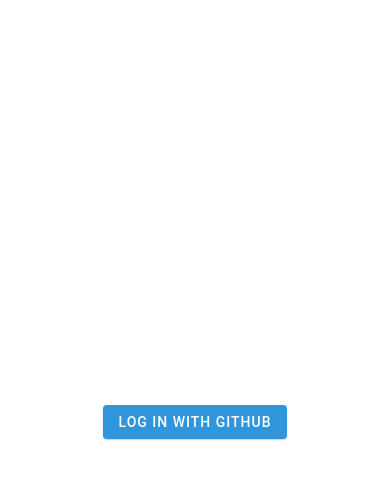
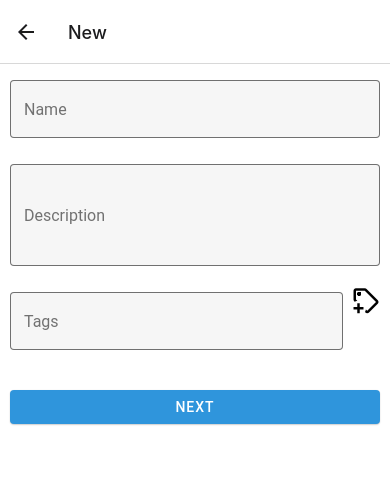
Before and after one commit to hertantoirawan/capstone-front, a React Native app: screen /NewResume in a window 390 px wide. Before the commit this address had no page. Shown: the top 478 px of the page. Built offline with nearby package versions, Linux system fonts and the light colour scheme; what expo-linking would draw is missing.

Commit message:
add more screens to create new resume flow

```diff
--- a/navigation/index.tsx
+++ b/navigation/index.tsx
@@ -23,6 +23,8 @@ import LoginScreen from "../screens/LoginScreen";
 import HomeScreen from "../screens/HomeScreen";
 import ProfileScreen from "../screens/ProfileScreen";
 import ResumeScreen from "../screens/ResumeScreen";
+import NewResumeScreen from "../screens/NewResumeScreen";
+import ReviewNewResumeScreen from "../screens/ReviewNewResumeScreen";
 import ProjectsScreen from "../screens/ProjectsScreen";
 import ProjectDetailsScreen from "../screens/ProjectDetailsScreen";
 import WorkExperienceScreen from "../screens/WorkExperienceScreen";
@@ -77,6 +79,16 @@ function RootNavigator() {
         options={{ headerShown: false }}
       />
       <Stack.Screen name="Resume" component={ResumeScreen} />
+      <Stack.Screen
+        name="NewResume"
+        component={NewResumeScreen}
+        options={{ title: "New" }}
+      />
+      <Stack.Screen
+        name="ReviewNewResume"
+        component={ReviewNewResumeScreen}
+        options={{ title: "Review" }}
+      />
       <Stack.Screen name="Projects" component={ProjectsScreen} />
       <Stack.Screen
         name="ProjectDetails"
--- a/screens/EducationScreen.tsx
+++ b/screens/EducationScreen.tsx
@@ -59,15 +59,18 @@ export default function EducationScreen({ route, navigation }) {
 
   useEffect(() => {
     getEducation();
+    console.log();
   }, []);
 
   const handleNext = () => {
-    navigation.navigate("Home", {
-      resume: {
-        repositories: route.params.resume,
-        work: route.params.work,
-        education: education,
-      },
+    const { resume } = route.params;
+    resume.education = education;
+
+    console.log("resume in education screen");
+    console.log(resume);
+
+    navigation.navigate("ReviewNewResume", {
+      resume,
     });
   };
 
--- a/screens/HomeScreen.tsx
+++ b/screens/HomeScreen.tsx
@@ -22,7 +22,7 @@ export default function HomeScreen({ navigation }) {
 
   const handleAddNewResume = () => {
     console.log("Adding new resume...");
-    navigation.navigate("Projects");
+    navigation.navigate("NewResume");
   };
 
   return (
--- /dev/null
+++ b/screens/NewResumeScreen.tsx
@@ -0,0 +1,125 @@
+import { View, Text } from "../components/Themed";
+import {
+  TextInput,
+  Button,
+  Chip,
+  Searchbar,
+  Divider,
+} from "react-native-paper";
+import { StyleSheet, FlatList } from "react-native";
+import { useState, useEffect } from "react";
+import { MaterialCommunityIcons } from "@expo/vector-icons";
+
+const user = {
+  name: "Hertanto Irawan",
+  profile: "Software engineer with 10+ years of experience in Asia and the US.",
+  website: "linkedin.com/in/hertantolie",
+  email: "hertanto.irawan@outlook.com",
+  phone: "+628979655562",
+};
+
+export default function NewResumeScreen({ navigation }) {
+  const [resumeName, setResumeName] = useState("");
+  const [resumeDescription, setResumeDescription] = useState("");
+  const [resumeTags, setResumeTags] = useState([]);
+
+  const handleNext = () => {
+    navigation.navigate("Projects", {
+      resume: {
+        name: resumeName,
+        description: resumeDescription,
+        tags: resumeTags,
+        templateId: 1,
+      },
+    });
+  };
+
+  const [text, setText] = useState("");
+  const addResumeTags = () => {
+    const tags: string[] = [...resumeTags];
+
+    if (!tags.some((tag) => tag.toLowerCase() == text.toLowerCase())) {
+      tags.push(text);
+      setResumeTags(tags);
+    }
+
+    setText("");
+  };
+
+  return (
+    <View style={styles.container}>
+      <TextInput
+        style={styles.input}
+        mode="outlined"
+        label="Name"
+        value={resumeName}
+        onChangeText={(resumeName) => setResumeName(resumeName)}
+      />
+      <TextInput
+        style={styles.multilineInput}
+        mode="outlined"
+        label="Description"
+        value={resumeDescription}
+        onChangeText={(resumeDescription) =>
+          setResumeDescription(resumeDescription)
+        }
+      />
+
+      <View style={styles.tags}>
+        <TextInput
+          style={{ width: "90%", marginRight: 8 }}
+          mode="outlined"
+          label="Tags"
+          value={text}
+          onChangeText={(text) => setText(text)}
+        />
+        <MaterialCommunityIcons
+          name="tag-plus-outline"
+          size={30}
+          color="black"
+          onPress={addResumeTags}
+        />
+      </View>
+
+      <View style={styles.tags}>
+        {resumeTags.map((tag) => (
+          <Chip key={tag} style={{ marginRight: 8 }}>
+            {tag}
+          </Chip>
+        ))}
+      </View>
+      <Button style={styles.button} mode="contained" onPress={handleNext}>
+        Next
+      </Button>
+    </View>
+  );
+}
+
+const styles = StyleSheet.create({
+  container: {
+    flex: 1,
+  },
+  input: {
+    margin: 10,
+  },
+  multilineInput: {
+    margin: 10,
+    height: 100,
+  },
+  button: {
+    margin: 10,
+  },
+  title: {
+    fontSize: 20,
+    fontWeight: "bold",
+  },
+  tags: {
+    flexDirection: "row",
+    padding: 10,
+  },
+  separator: {
+    marginVertical: 30,
+    height: 1,
+    width: "80%",
+  },
+});
--- a/screens/ProjectDetailsScreen.tsx
+++ b/screens/ProjectDetailsScreen.tsx
@@ -11,7 +11,6 @@ import {
 import {
   TextInput,
   Button,
-  Snackbar,
   Divider,
   Card,
   List,
@@ -23,13 +22,8 @@ import axios from "axios";
 import { Text, View } from "../components/Themed";
 
 export default function ProjectDetailsScreen({ route, navigation }) {
-  const [isSnackbarVisible, setSnackbarVisibility] = useState(false);
-
-  const onDismissSnackBar = () => setSnackbarVisibility(false);
-
   const saveApplication = () => {
     console.log("save application");
-    setSnackbarVisibility(true);
   };
 
   const [repositories, setRepositories] = useState<Repository[]>(
@@ -47,7 +41,7 @@ export default function ProjectDetailsScreen({ route, navigation }) {
     items: Repository[];
   }
 
-  const updateProps = (props, repoId, text) => {
+  const updateProps = (props: string, repoId, text: string) => {
     const repos = [...repositories];
     const repo = repos.find((repo) => repo.id === repoId);
     if (repo) {
@@ -61,7 +55,7 @@ export default function ProjectDetailsScreen({ route, navigation }) {
     return (
       <FlatList
         data={items}
-        renderItem={({ item }) => (
+        renderItem={({ item, index }) => (
           <>
             <Divider />
             <List.Item title={item.name} description={item.description} />
@@ -69,7 +63,7 @@ export default function ProjectDetailsScreen({ route, navigation }) {
               style={styles.input}
               mode="outlined"
               label="Tech"
-              // onChangeText={(text) => updateProps("tech", item.id, text)}
+              onChangeText={(text) => updateProps("tech", item.id, text)}
               value={item.tech}
             />
             <TextInput
@@ -77,9 +71,9 @@ export default function ProjectDetailsScreen({ route, navigation }) {
               mode="outlined"
               label="Contribution"
               multiline={true}
-              // onChangeText={(text) =>
-              //   updateProps("contribution", item.id, text)
-              // }
+              onChangeText={(text) =>
+                updateProps("contribution", item.id, text)
+              }
               value={item.contribution}
             />
           </>
@@ -90,10 +84,10 @@ export default function ProjectDetailsScreen({ route, navigation }) {
   };
 
   const handleNext = () => {
+    const { resume } = route.params;
+
     navigation.navigate("WorkExperience", {
-      resume: {
-        repositories: repositories,
-      },
+      resume,
     });
   };
 
@@ -107,16 +101,6 @@ export default function ProjectDetailsScreen({ route, navigation }) {
       <Button style={styles.button} mode="contained" onPress={handleNext}>
         Next
       </Button>
-
-      <Snackbar
-        visible={isSnackbarVisible}
-        onDismiss={onDismissSnackBar}
-        action={{
-          label: "Dismiss",
-        }}
-      >
-        Application has been saved.
-      </Snackbar>
 
       {/* Use a light status bar on iOS to account for the black space above the modal */}
       <StatusBar style={Platform.OS === "ios" ? "light" : "auto"} />
--- a/screens/ProjectsScreen.tsx
+++ b/screens/ProjectsScreen.tsx
@@ -1,7 +1,14 @@
 import { useState, useEffect } from "react";
 import { StatusBar } from "expo-status-bar";
 import { Platform, StyleSheet, FlatList } from "react-native";
-import { TextInput, Button, Divider, List, Checkbox } from "react-native-paper";
+import {
+  TextInput,
+  Button,
+  Divider,
+  List,
+  Checkbox,
+  Searchbar,
+} from "react-native-paper";
 import { Ionicons } from "@expo/vector-icons";
 import axios from "axios";
 
@@ -105,21 +112,21 @@ export default function ProjectsScreen({ route, navigation }) {
   };
 
   const handleNext = () => {
+    const { resume } = route.params;
+    resume.repositories = selectedRepositoryList;
+
     navigation.navigate("ProjectDetails", {
-      resume: {
-        repositories: selectedRepositoryList,
-      },
+      resume,
     });
   };
 
   return (
     <View style={styles.container}>
-      <TextInput
+      <Searchbar
         style={styles.input}
-        mode="outlined"
-        label="Search"
+        placeholder="Search"
+        onChangeText={handleSearch}
         value={text}
-        onChangeText={handleSearch}
       />
       <RepositoryList items={repositoryList} />
 
--- /dev/null
+++ b/screens/ReviewNewResumeScreen.tsx
@@ -0,0 +1,97 @@
+import { View, Text } from "../components/Themed";
+
+import { useEffect, useState } from "react";
+import { Button, Chip } from "react-native-paper";
+import { StyleSheet, Image, Platform } from "react-native";
+import * as Print from "expo-print";
+import { WebView } from "react-native-webview";
+
+export default function ReviewNewResume({ route, navigation }) {
+  const resume = route.params.resume;
+  const html = resume.htmlContent;
+  const [resumeImage, setResumeImage] = useState("");
+
+  const user = {
+    name: "Hertanto Irawan",
+    email: "hertanto.irawan@outlook.com",
+    phone: "+628979655562",
+    website: "https://github.com/hertantoirawan",
+  };
+
+  useEffect(() => {
+    const displayResume = async () => {
+      const { uri } = await Print.printToFileAsync({
+        html,
+      });
+
+      console.log("File has been saved to:", uri);
+      setResumeImage(uri);
+      resume.image = uri;
+    };
+
+    displayResume();
+  }, []);
+
+  const addNewResume = () => {
+    // save and then return home
+
+    navigation.navigate("Home");
+  };
+
+  return (
+    <View style={styles.container}>
+      <Text style={styles.title}>{resume.name}</Text>
+      <Text>{resume.description}</Text>
+      <View style={styles.tags}>
+        {resume.tags.map(({ name }) => (
+          <Chip key={`${resume.id}-${name}`} style={{ marginRight: 8 }}>
+            {name}
+          </Chip>
+        ))}
+      </View>
+      <View style={styles.resume}>
+        {resumeImage && (
+          <WebView originWhitelist={["*"]} source={{ uri: resumeImage }} />
+        )}
+      </View>
+      <View style={styles.links}>
+        <Button style={styles.button} mode="contained" onPress={addNewResume}>
+          Save
+        </Button>
+      </View>
+    </View>
+  );
+}
+
+const styles = StyleSheet.create({
+  container: {
+    flex: 1,
+    alignItems: "center",
+    justifyContent: "center",
+  },
+  title: {
+    fontSize: 20,
+    fontWeight: "bold",
+  },
+  separator: {
+    marginVertical: 30,
+    height: 1,
+    width: "80%",
+  },
+  tags: {
+    flexDirection: "row",
+    padding: 10,
+  },
+  links: {
+    flexDirection: "row",
+    marginTop: 20,
+    padding: 10,
+  },
+  resume: {
+    width: 400,
+    height: 500,
+  },
+  button: {
+    flex: 1,
+  },
+});
--- a/screens/WorkExperienceScreen.tsx
+++ b/screens/WorkExperienceScreen.tsx
@@ -34,12 +34,11 @@ export default function WorkExperienceScreen({ route, navigation }) {
   }, []);
 
   const handleNext = () => {
-    console.log(route.params.resume);
+    const { resume } = route.params;
+    resume.work = workExperience;
+
     navigation.navigate("Education", {
-      resume: {
-        repositories: route.params.resume,
-        work: workExperience,
-      },
+      resume,
     });
   };
 
--- a/types.tsx
+++ b/types.tsx
@@ -19,6 +19,8 @@ declare global {
 export type RootStackParamList = {
   Login: undefined;
   Resume: undefined;
+  NewResume: undefined;
+  ReviewNewResume: undefined;
   Projects: undefined;
   ProjectDetails: undefined;
   WorkExperience: undefined;
```
